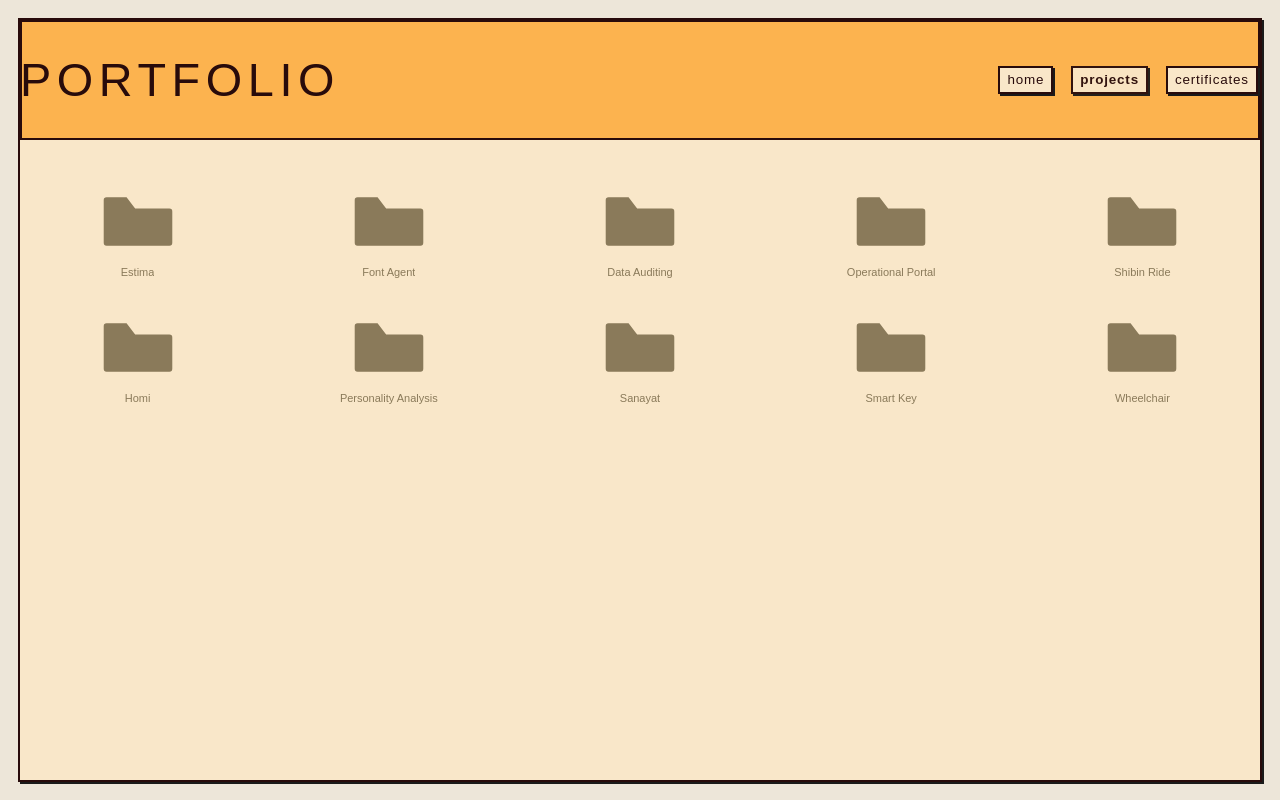
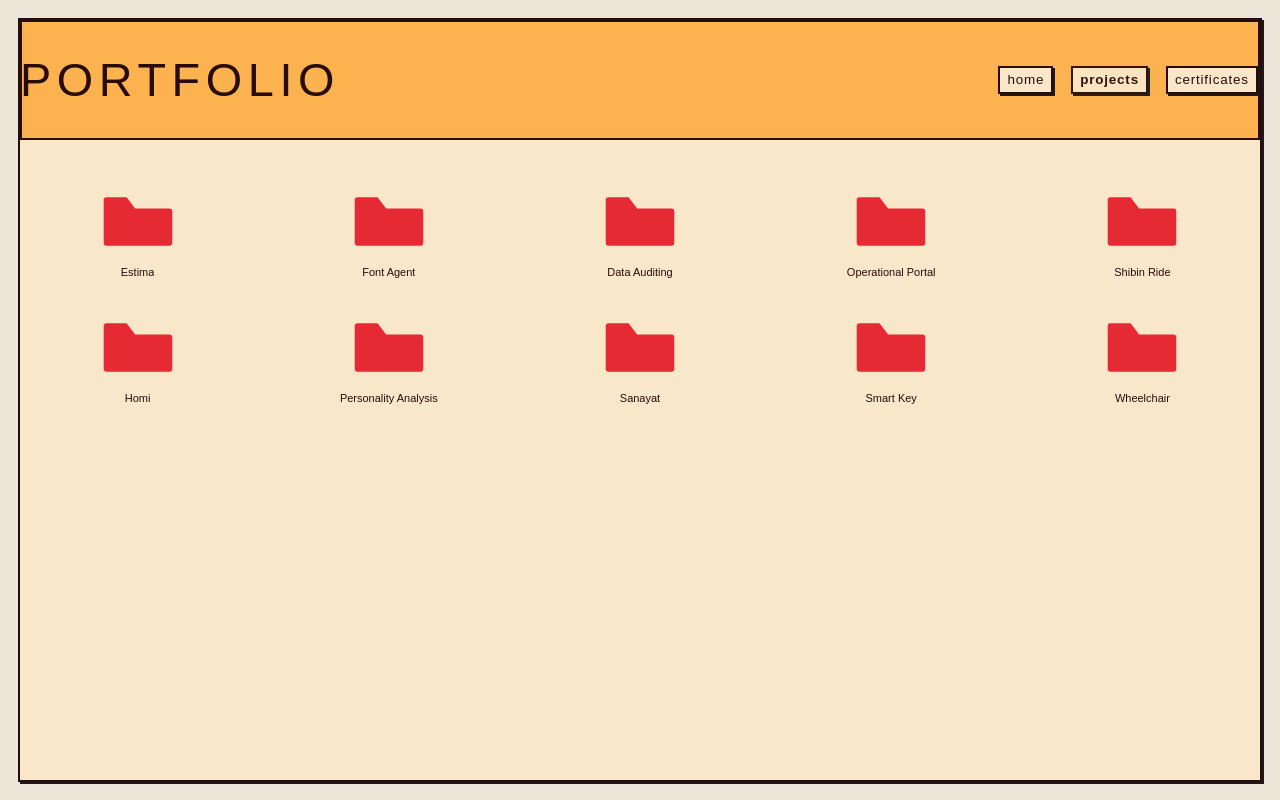
Before and after one commit to Mariam-Fathi/mf-portfolio, a Next.js app: page / in a window 1280 px wide. Both pictures are taken after a click on the button "projects". Built offline with nearby package versions, Linux system fonts and the light colour scheme; a web font is replaced by a local one.

Commit message:
change color palette

```diff
--- a/src/components/Certificates.tsx
+++ b/src/components/Certificates.tsx
@@ -150,7 +150,7 @@ const Certificates: React.FC<{ isActive?: boolean }> = () => {
                   <span
                     className="text-[#e8e0cc]"
                     style={{
-                      color: i === selectedIndex && isModalOpen ? COLORS.primary : "#8a7a5a",
+                      color: COLORS.accent,
                     }}
                   >
                     <FolderIcon />
@@ -158,7 +158,7 @@ const Certificates: React.FC<{ isActive?: boolean }> = () => {
                   <span
                     className="mt-1 text-[11px] font-sans leading-relaxed bg-transparent"
                     style={{
-                      color: "#8a7a5a",
+                      color: "#280B0B",
                       textAlign: "center",
                       maxWidth: 140,
                       whiteSpace: "nowrap",
--- a/src/components/projects/projects.tsx
+++ b/src/components/projects/projects.tsx
@@ -338,7 +338,7 @@ export default function GalleryShowcase(_props: ProjectsProps) {
                     <span
                       className="text-[#e8e0cc]"
                       style={{
-                        color: i === selectedIndex && isModalOpen ? colors.headline : "#8a7a5a",
+                        color: COLORS.accent,
                       }}
                     >
                       <FolderIcon open={false} />
@@ -346,7 +346,7 @@ export default function GalleryShowcase(_props: ProjectsProps) {
                     <span
                       className="mt-1 text-[11px] font-sans leading-relaxed text-[#2a2a2a] bg-transparent"
                       style={{
-                        color: "#8a7a5a",
+                        color: "#280B0B",
                         textAlign: "center",
                         maxWidth: 140,
                         whiteSpace: "nowrap",
```
